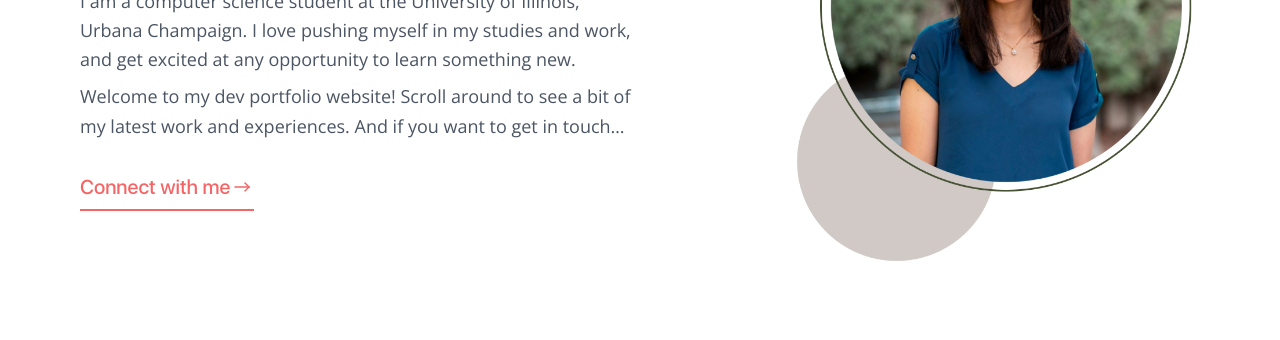
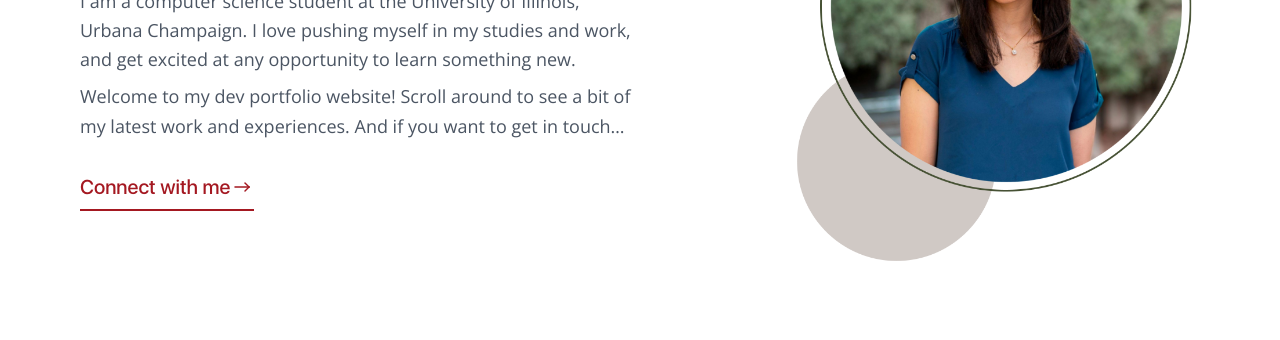
Before and after one commit to lizageorge/dev-portfolio, a plain HTML site: page index.html in a window 1280 px wide. Shown: the part 460-800 px from the top of the page. Drawn offline with nearby package versions, Linux system fonts and the light colour scheme.

Commit message:
added highlight color, need to modify text and background

```diff
--- a/assets/css/style.css
+++ b/assets/css/style.css
@@ -7,10 +7,10 @@ body {
   margin: 0;
 }
 .custom-foreground-color {
-  color: #f56565;
+  color: #A41821;
 }
 .custom-border-bottom {
-  border-bottom: 2px solid #f56565;
+  border-bottom: 2px solid #A41821;
 }
 @font-face {
   font-family: "Sf-ui-pro";
```
